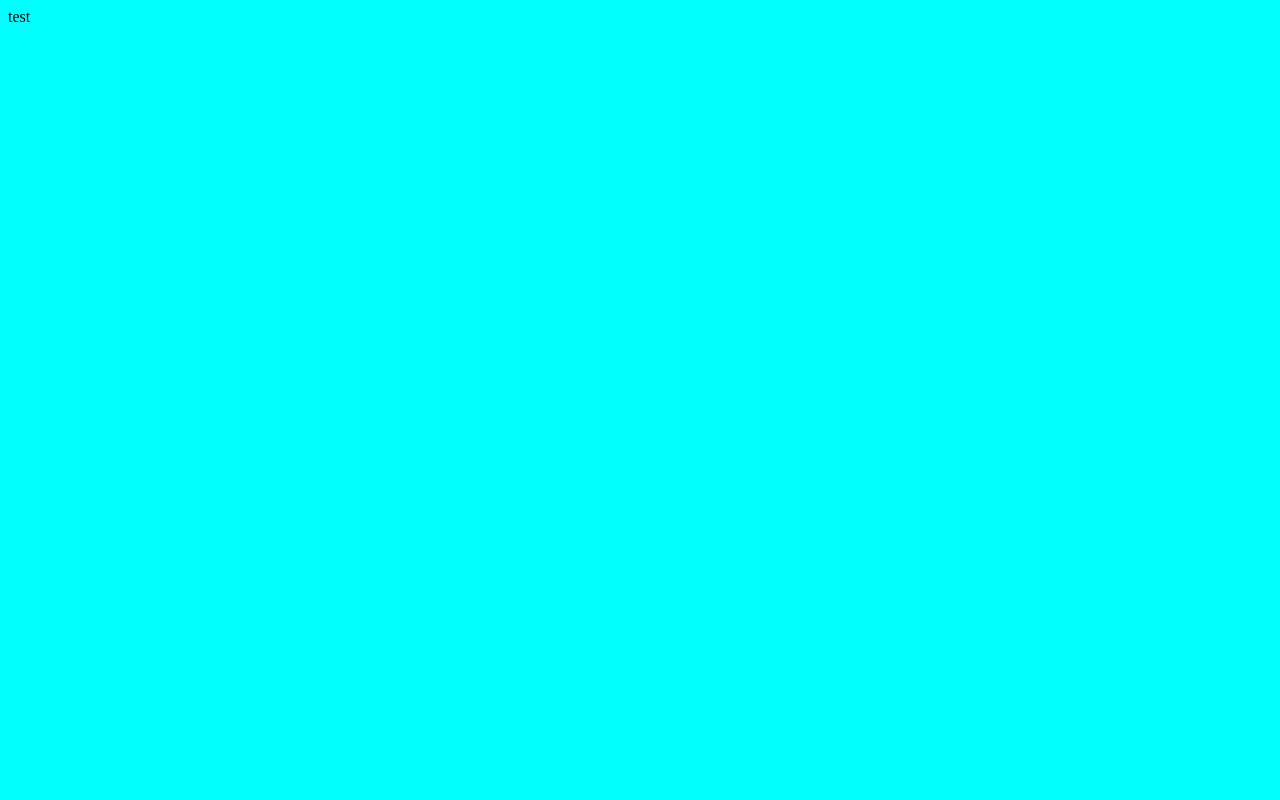
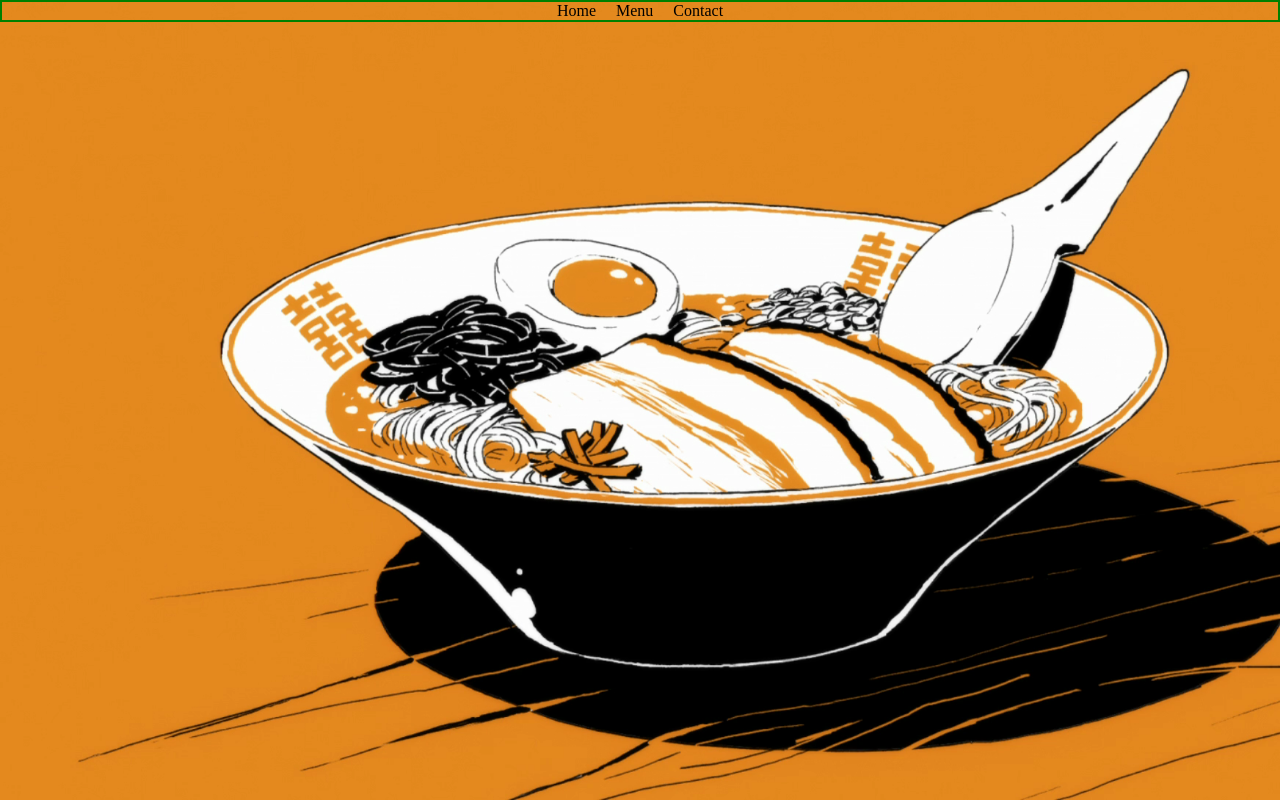
Before and after one commit to Rllopez0410/restaurant-page, a website built with webpack: page dist/index.html in a window 1280 px wide. Built offline with nearby package versions, Linux system fonts and the light colour scheme.

Commit message:
added new javascript module file for the landing page of the project as well as starting to create the nav bar for the page.

```diff
--- a/package.json
+++ b/package.json
@@ -4,7 +4,6 @@
   "description": "",
   "main": "index.js",
   "scripts": {
-    "test": "echo \"Error: no test specified\" && exit 1",
     "build": "webpack --config webpack.common.js"
   },
   "keywords": [],
@@ -16,6 +15,7 @@
     "sass-loader": "^13.3.2",
     "style-loader": "^3.3.3",
     "webpack": "^5.89.0",
-    "webpack-cli": "^5.1.4"
+    "webpack-cli": "^5.1.4",
+    "webpack-dev-server": "^4.15.1"
   }
 }
--- a/src/index.js
+++ b/src/index.js
@@ -1 +1,2 @@
 import { scss } from "./index.scss";
+import { navbar } from "./navbar.js";
--- a/src/index.scss
+++ b/src/index.scss
@@ -1,3 +1,22 @@
+*, ::before, ::after {
+    box-sizing: border-box;
+    padding: 0%;
+    margin: 0%;
+}
+
 body {
-    background-color: aqua;
+    background-image: url(./images/anime-ramen.png);
+    background-repeat: no-repeat;
+    background-size: cover;
+    background-attachment: fixed;
 }
+
+.nav {
+    display: flex;
+    flex-direction: row;
+    justify-content: center;
+    align-items: center;
+    gap: 20px;
+    width: 100vw;
+    border: 2px solid green;
+}
--- /dev/null
+++ b/src/navbar.js
@@ -0,0 +1,20 @@
+import { scss } from "./index.scss";
+
+const content = document.getElementById("content");
+
+function navbar() {
+    const nav = document.createElement("div");
+    const homeTab = document.createElement("div");
+    const menuTab = document.createElement("div");
+    const contactTab = document.createElement("div");
+    homeTab.textContent = "Home";
+    menuTab.textContent = "Menu";
+    contactTab.textContent = "Contact";
+    content.appendChild(nav);
+    nav.appendChild(homeTab);
+    nav.appendChild(menuTab);
+    nav.appendChild(contactTab);
+    nav.classList.add("nav");
+}
+
+navbar();
--- a/webpack.common.js
+++ b/webpack.common.js
@@ -20,6 +20,10 @@ module.exports = {
               "sass-loader",
             ],
           },
+          {
+            test: /\.(png|svg|jpg|jpeg|gif)$/i,
+            type: 'asset/resource',
+          },
         ],
       },
 }
```
Also changed, not shown: dist/7cf13c2e57b7057e41fa.png (added), dist/index.html, dist/main.js, src/images/anime-ramen.png (added), 1 other file.
